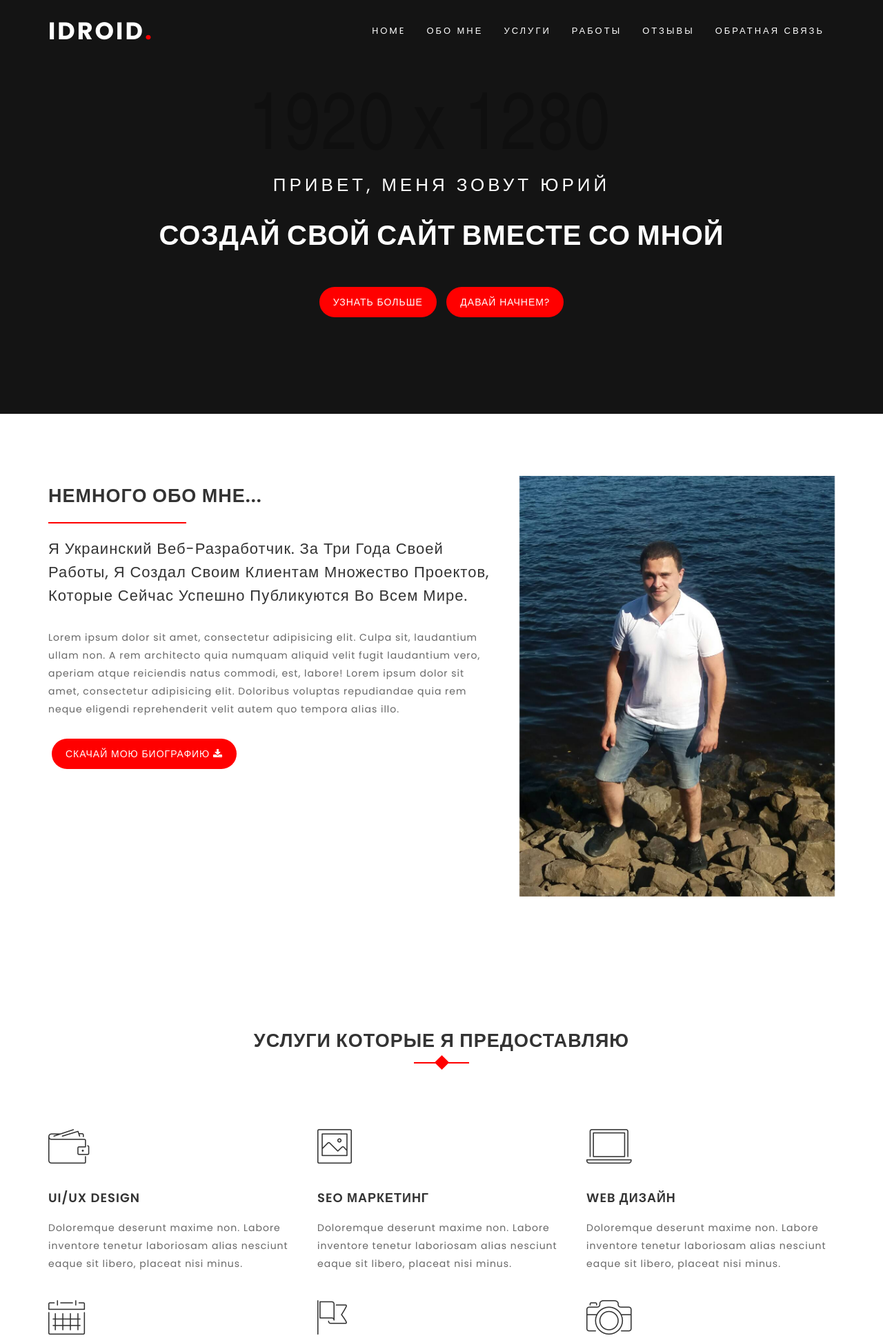
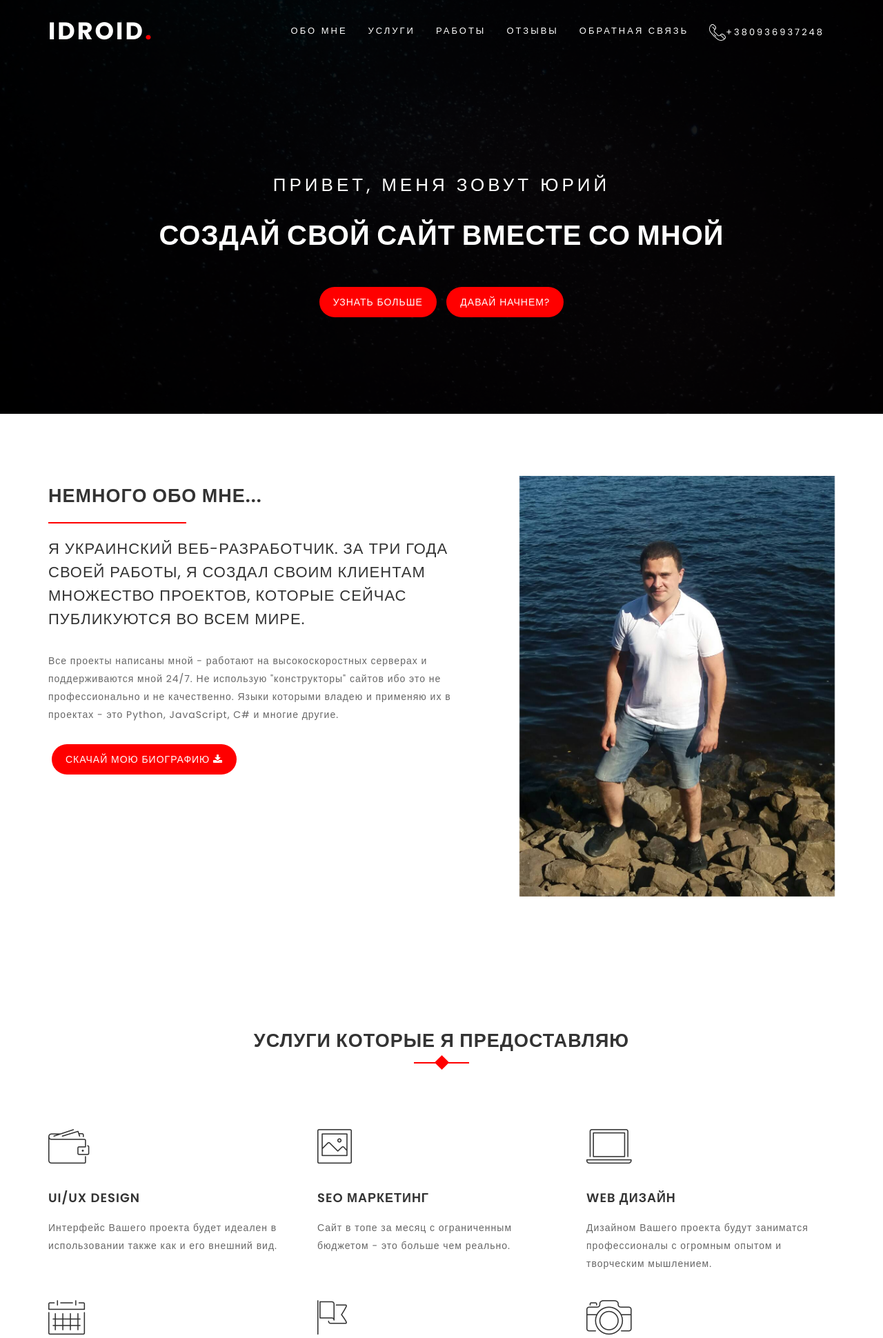
Before and after one commit to extezi1991/idroid_land, a Django app: page / in a window 1280 px wide. Shown: the top 1940 px of the page at 69% size. Run offline with Django 3.2, Linux system fonts and the light colour scheme; some libraries are stand-ins or nearby versions.

Commit message:
My Django Girls app, first commit

```diff
--- a/templates/main_page.html
+++ b/templates/main_page.html
@@ -74,18 +74,22 @@
         <div class="container">
             <div class="navbar-header">
                 <button type="button" class="navbar-toggle" data-toggle="collapse" data-target=".navbar-main-collapse"> <i class="fa fa-bars"></i> </button>
-                <a class="navbar-brand page-scroll" href="main_page.html"> iDroid<span>.</span> </a> <!--change logo or site name here-->
+                <a class="navbar-brand page-scroll" href="/"> iDroid<span>.</span> </a> <!--change logo or site name here-->
             </div>
             <div class="collapse navbar-collapse navbar-right navbar-main-collapse">
                 <ul class="nav navbar-nav">
-                    <li class="active"><a class="smooth-menu" href="#home">Home</a></li>
+
                     <li><a class="smooth-menu" href="#about">Обо мне</a></li>
                     <li><a class="smooth-menu" href="#services">Услуги</a></li>
                     <li><a class="smooth-menu" href="#portfolio">Работы</a></li>
                     <li><a class="smooth-menu" href="#testimonial">Отзывы</a></li>
                     <li><a class="smooth-menu" href="#contact">Обратная связь</a></li>
+                    <li><a class="smooth-menu" href="tel:+380936937248"><img src="{% static 'main/favicon/phone-call (3).png' %}" >+380936937248</a></li>
+
+
                 </ul>
             </div>
+
         </div>
     </nav>
 
@@ -120,9 +124,9 @@
                     <div class="about-left">
                         <h2 class="section-title">Немного обо мне...</h2>
                         <div class="line"></div>
-                        <h4>Я украинский веб-разработчик. За три года своей работы, я создал своим клиентам множество проектов, которые сейчас успешно публикуются во всем мире.</h4> <!--edit here-->
-                        <p>Lorem ipsum dolor sit amet, consectetur adipisicing elit. Culpa sit, laudantium ullam non. A rem architecto quia numquam aliquid velit fugit laudantium vero, aperiam atque reiciendis natus commodi, est, labore! Lorem ipsum dolor sit amet, consectetur adipisicing elit. Doloribus voluptas repudiandae quia rem neque eligendi reprehenderit velit autem quo tempora alias illo.</p> <!--edit here-->
-                        <a href="{% static "main/images/about/cv.jpg" %}" download>Скачай мою биографию&nbsp;<i class="fa fa-download"></i></a> <!--link your cv here-->
+                        <h4>Я УКРАИНСКИЙ ВЕБ-РАЗРАБОТЧИК. ЗА ТРИ ГОДА СВОЕЙ РАБОТЫ, Я СОЗДАЛ СВОИМ КЛИЕНТАМ МНОЖЕСТВО ПРОЕКТОВ, КОТОРЫЕ СЕЙЧАС ПУБЛИКУЮТСЯ ВО ВСЕМ МИРЕ.</h4> <!--edit here-->
+                        <p>Все проекты написаны мной - работают на высокоскоростных серверах и поддерживаются мной 24/7. Не использую "конструкторы" сайтов ибо это не профессионально и не качественно. Языки которыми владею и применяю их в проектах - это Python, JavaScript, C# и многие другие. </p> <!--edit here-->
+                        <a href="{% static "main/images/about/cv.png" %}" download>Скачай мою биографию&nbsp;<i class="fa fa-download"></i></a> <!--link your cv here-->
                     </div>
                 </div>
                 <div class="col-md-5 visible-md visible-lg wow fadeInDown" data-wow-delay="0.6s">
@@ -154,42 +158,42 @@
                     <div class="single-service wow fadeInDown" data-wow-delay="0.2s">
                         <i class="icon icon-wallet"></i>
                         <h2>UI/UX DESIGN</h2> <!--change it to the service you give-->
-                        <p>Doloremque deserunt maxime non. Labore inventore tenetur laboriosam alias nesciunt eaque sit libero, placeat nisi minus.</p>
+                        <p>Интерфейс Вашего проекта будет идеален в использовании также как и его внешний вид.</p>
                     </div>
                 </div>
                 <div class="col-md-4 col-sm-4">
                     <div class="single-service wow fadeInDown" data-wow-delay="0.4s">
                         <i class="icon icon-picture"></i>
                         <h2>SEO МАРКЕТИНГ</h2> <!--change it to the service you give-->
-                        <p>Doloremque deserunt maxime non. Labore inventore tenetur laboriosam alias nesciunt eaque sit libero, placeat nisi minus.</p>
+                        <p>Сайт в топе за месяц с ограниченным бюджетом - это больше чем реально.</p>
                     </div>
                 </div>
                 <div class="col-md-4 col-sm-4">
                     <div class="single-service wow fadeInDown" data-wow-delay="0.6s">
                         <i class="icon icon-laptop"></i>
                     <h2>WEB ДИЗАЙН</h2> <!--change it to the service you give-->
-                        <p>Doloremque deserunt maxime non. Labore inventore tenetur laboriosam alias nesciunt eaque sit libero, placeat nisi minus.</p>
+                        <p>Дизайном Вашего проекта будут заниматся профессионалы с огромным опытом и творческим мышлением.</p>
                     </div>
                 </div>
                 <div class="col-md-4 col-sm-4">
                     <div class="single-service wow fadeInDown" data-wow-delay="0.8s">
                         <i class="icon icon-calendar"></i>
                         <h2>WEB РАЗРАБОТКА</h2> <!--change it to the service you give-->
-                        <p>Doloremque deserunt maxime non. Labore inventore tenetur laboriosam alias nesciunt eaque sit libero, placeat nisi minus.</p>
+                        <p>Действительно рабочий, "без багов" проект - будет у Вас в кратчайшие сроки.</p>
                     </div>
                 </div>
                 <div class="col-md-4 col-sm-4">
                     <div class="single-service wow fadeInDown" data-wow-delay="1s">
                         <i class="icon icon-flag"></i>
                         <h2>CG-ГРАФИКА</h2> <!--change it to the service you give-->
-                        <p>Doloremque deserunt maxime non. Labore inventore tenetur laboriosam alias nesciunt eaque sit libero, placeat nisi minus.</p>
+                        <p>Только современное оборудование и только талант настоящего художника - это наши правила.</p>
                     </div>
                 </div>
                 <div class="col-md-4 col-sm-4">
                     <div class="single-service wow fadeInDown" data-wow-delay="1.2s">
                         <i class="icon icon-camera"></i>
                         <h2>ФОТОГРАФИЯ</h2> <!--change it to the service you give-->
-                        <p>Doloremque deserunt maxime non. Labore inventore tenetur laboriosam alias nesciunt eaque sit libero, placeat nisi minus.</p>
+                        <p>Свадебное фото? День Рождения? Или может фото на Ваш сайт? Легко, быстро и доступно.</p>
                     </div>
                 </div>
             </div>
@@ -306,7 +310,7 @@
                                     <img src="{% static "main/images/testimonial/foto_vasya.jpg" %}" alt="testimonial image"> <!--change image-->
                                 </div>
                                 <h5> - <strong>Тищенко Ярослав</strong></h5> <!--change reviewer name-->
-                                <p>My Experience working with Shane has been very positive. I always receive quality service from him. I highly recommend this guy to everyone because I think he is one a of kind.</p>
+                                <p>Быстро и качественно.Постоянная поддержка, даже в период Новогодних праздников..</p>
 
                             </div>
                             <!-- item end -->
@@ -315,7 +319,7 @@
                                     <img src="{% static "main/images/testimonial/foto_sergey.jpg" %}" alt="testimonial image"> <!--change image-->
                                 </div>
                                 <h5> - <strong>Попов Саша</strong></h5>  <!--change reviewer name-->
-                                <p>My Experience working with Shane has been very positive. I always receive quality service from him. I highly recommend this guy to everyone because I think he is one a of kind.</p>
+                                <p>Заказал проект типа интернет-магазин. Создан за месяц, потом еще пару дней на деплой. Работает отлично и шустро. Спасибо)</p>
 
                             </div>
                             <!-- item end -->
@@ -325,7 +329,7 @@
                                     <img src="{% static "main/images/testimonial/foto_lera.jpg" %}" alt="testimonial image"> <!--change image-->
                                 </div>
                                 <h5> - <strong>Мартыненко Лиза</strong></h5> <!--change reviewer name-->
-                                <p>My Experience working with Shane has been very positive. I always receive quality service from him. I highly recommend this guy to everyone because I think he is one a of kind.</p>
+                                <p>У меня свой фитнес-клуб. Решила привлечь клиентов с помощью сайта. Идея была выиграшная - сейчас нас уже узнают. Огромное спасибо.</p>
 
                             </div>
                             <!-- item end -->
@@ -355,7 +359,7 @@
             <div class="row">
                 <div class="single-invite text-center">
                     <h2>Хочешь свой проект?</h2>
-                    <p>Lorem ipsum dolor sit amet, consectetur adipisicing elit. Alias at cupiditate distinctio dolorem dolores impedit, inventore magnam magni nam numquam quidem ratione rem repellendus, saepe?</p>
+                    <p>Всего  одно нажатие клавиши и твою идею увидит весь мир.</p>
                     <a href="#contact" class="my-btn-3">Давай начнем!</a>
                 </div>
             </div>
@@ -429,6 +433,7 @@
                 <div class="col-xs-12 col-sm-12 col-md-12 col-lg-12 text-center">
                     <p>&copy;Copyright iDroid 2018</p>
                     <p>&copy; Все права защищены <a href="#" target="_blank">iDroid</a></p> <!--change the copyright notice-->
+                    <p>&copy e-mail - extezi629@gmail.com</p>
                 </div>
             </div>
         </div>
```
Also changed, not shown: main/static/main/favicon/phone-call (1).png (added), main/static/main/favicon/phone-call (2).png (added), main/static/main/favicon/phone-call (3).png (added), main/static/main/favicon/phone-call (4).png (added), main/static/main/images/home/bg-home.png.
